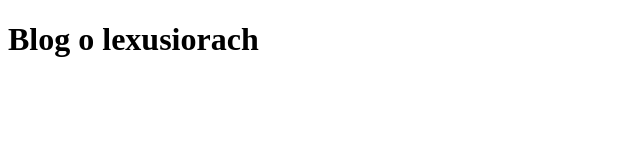
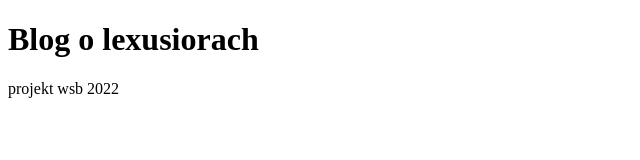
Before and after one commit to koreanadela/projekt_wsb, a plain HTML site: page index.html in a window 1280 px wide. Shown: the whole page, without its empty margins (0-640 px from the left). Drawn offline with Linux system fonts and the light colour scheme.

Commit message:
dodaj stopke

```diff
--- a/index.html
+++ b/index.html
@@ -10,5 +10,8 @@
     <h1>
         Blog o lexusiorach
     </h1>
+    <footer>
+        projekt wsb 2022
+    </footer>
 </body>
 </html>
```
